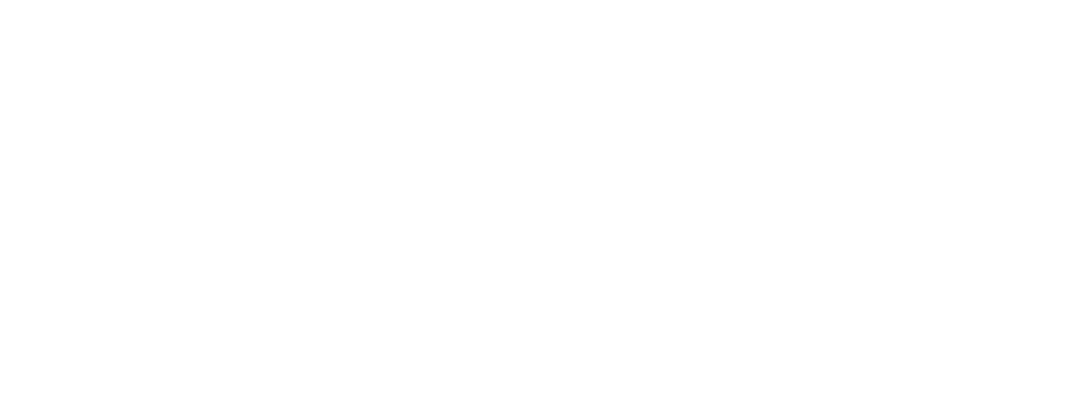
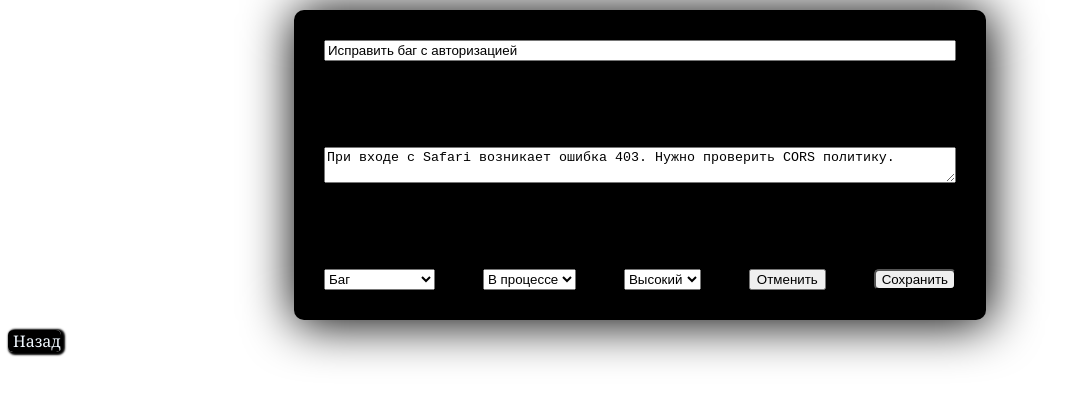
Before and after one commit to sharbeatz/task-manager, a React (Vite) app: page /form/1 in a window 1280 px wide. Before the commit this address had no page. Shown: the top 402 px of the page, without its empty margins (0-1086 px from the left). Built offline with nearby package versions, Linux system fonts and the light colour scheme.

Commit message:
Добавлена кнопка создания задачи и сделан линк к ней

```diff
--- a/src/app/App.tsx
+++ b/src/app/App.tsx
@@ -1,6 +1,7 @@
+import TaskForm from "@/features/TaskForm/ui/TaskForm";
 import { TaskDetails } from "@/pages";
 
-import { TaskList } from "@/features/TaskList";
+import TasksPage from "@/pages/TasksPage/ui/TasksPage";
 
 import { BrowserRouter, Route, Routes } from "react-router-dom";
 
@@ -8,8 +9,9 @@
   return (
     <BrowserRouter>
       <Routes>
-        <Route path="/" element={<TaskList />}></Route>
-        <Route path="/:id" element={<TaskDetails />}></Route>
+        <Route path="/" element={<TasksPage />}></Route>
+        <Route path="/form/:id" element={<TaskForm />}></Route>
+        <Route path=":id" element={<TaskDetails />}></Route>
       </Routes>
     </BrowserRouter>
   );
--- a/src/entities/TaskItem/TaskItem.module.css
+++ b/src/entities/TaskItem/TaskItem.module.css
@@ -1,10 +1,3 @@
-body {
-    font-family: Cambria, Cochin, Georgia, Times, 'Times New Roman', serif;
-    background-color: #FFFFFF;
-
-}
-
-
 .card {
     background-color: #000000;
     max-width: 25%;
@@ -46,8 +39,6 @@
 
 }
 
-
-
 .cardDescription {
     color: #FFFFFF;
 }
--- a/src/entities/TaskItem/TaskItem.tsx
+++ b/src/entities/TaskItem/TaskItem.tsx
@@ -12,7 +12,7 @@
   const id = task.id!; // id задачи.
   return (
     <div className={styles.card}>
-      <Link to={id}>
+      <Link to={`${id}`}>
         <h2 className={styles.cardTittle}>{task.title}</h2>
       </Link>
       <p className={styles.cardDescription}>{task.description}</p>
--- /dev/null
+++ b/src/features/AddTaskButton/index.ts
@@ -0,0 +1 @@
+export { AddTaskButton } from "./ui/AddTaskButton";
--- /dev/null
+++ b/src/features/AddTaskButton/ui/AddTaskButton.module.css
@@ -0,0 +1,10 @@
+.newTask {
+    padding: 10px;
+    margin: 10px;
+    border-radius: 5px;
+    width: 25%;
+    border: 5px;
+    font-size: medium;
+    font-weight: bold;
+    cursor: pointer;
+}
--- /dev/null
+++ b/src/features/AddTaskButton/ui/AddTaskButton.tsx
@@ -0,0 +1,11 @@
+import styles from "./AddTaskButton.module.css";
+import { Link } from "react-router-dom";
+export const AddTaskButton = () => {
+  return (
+    <div>
+      <button className={styles.newTask}>
+        <Link to={"./form/1"}>Создать новую задачу</Link>
+      </button>
+    </div>
+  );
+};
--- a/src/features/TaskForm/ui/TaskForm.module.css
+++ b/src/features/TaskForm/ui/TaskForm.module.css
@@ -0,0 +1,66 @@
+body {
+    font-family: Cambria, Cochin, Georgia, Times, 'Times New Roman', serif;
+    background-color: #FFFFFF;
+
+}
+
+.card {
+    padding: 30px;
+    background-color: #000000;
+    max-width: 50%;
+    border-radius: 10px;
+    box-shadow: 2px 2px 50px 2px black;
+    margin: 10px auto;
+    height: 250px;
+    display: flex;
+    flex-direction: column;
+    justify-content: space-between;
+    }
+
+
+
+.cardInfo {
+    display: flex;
+    justify-content: space-between;
+    width: 100%;
+
+}
+
+
+
+.cardInfo p {
+    margin: 0;
+    background-color:white;
+    padding: 1.5px;
+    border-radius: 5px;
+    /* box-shadow: 2px 1px 4px 2px white; */
+}
+
+.category {
+    padding: 0;
+}
+
+.cardTittle {
+    text-align: center;
+    color: #FFFFFF;
+    margin: 0;
+
+}
+
+.cardTittle h2 {
+
+}
+
+.cardDescription {
+    color: #FFFFFF;
+}
+
+
+.editButton {
+
+    border-radius: 5px;
+}
+
+input {
+     color: black;
+}
--- /dev/null
+++ b/src/pages/TasksPage/ui/TaskPage.module.css
@@ -0,0 +1,5 @@
+body {
+    font-family: Cambria, Cochin, Georgia, Times, 'Times New Roman', serif;
+    background-color: #FFFFFF;
+
+}
--- /dev/null
+++ b/src/pages/TasksPage/ui/TasksPage.tsx
@@ -0,0 +1,14 @@
+import { AddTaskButton } from "@/features/AddTaskButton";
+import { TaskList } from "@/features/TaskList";
+import styles from "./taskPage.module.css";
+
+const TasksPage = () => {
+  return (
+    <div>
+      <AddTaskButton />
+      <TaskList />
+    </div>
+  );
+};
+
+export default TasksPage;
```
